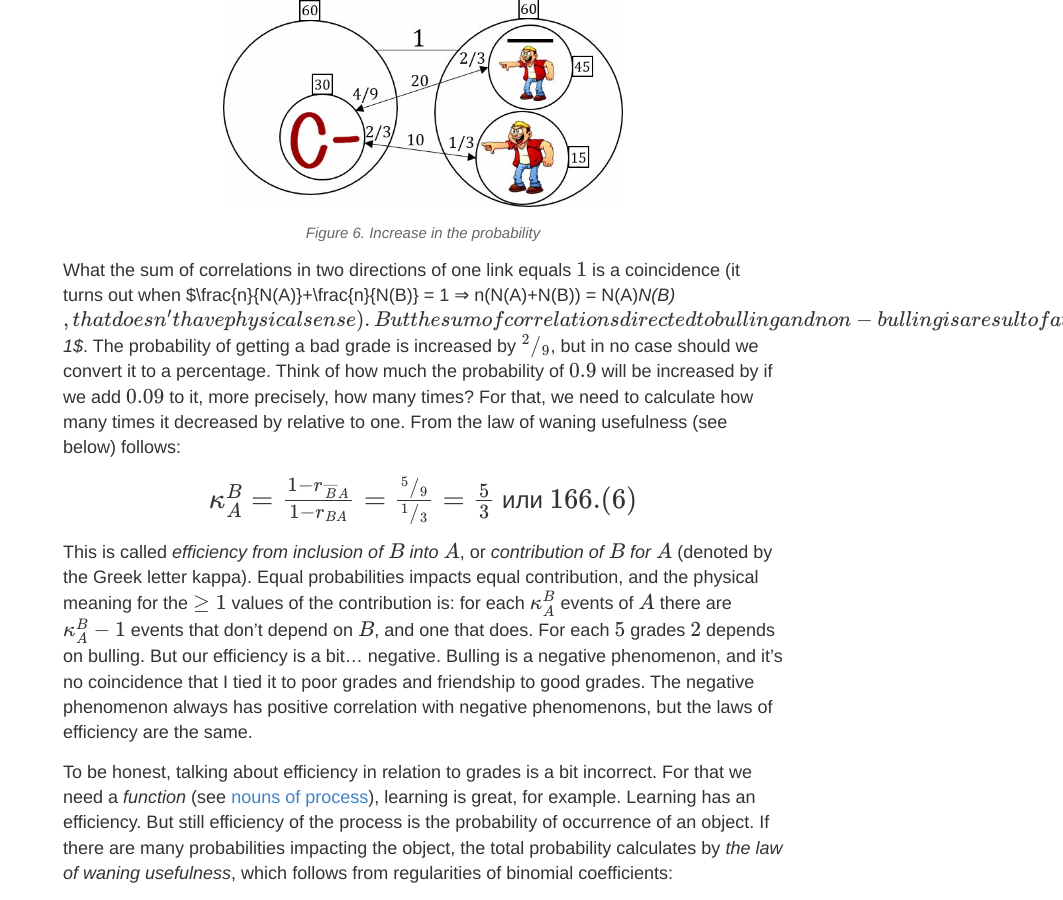
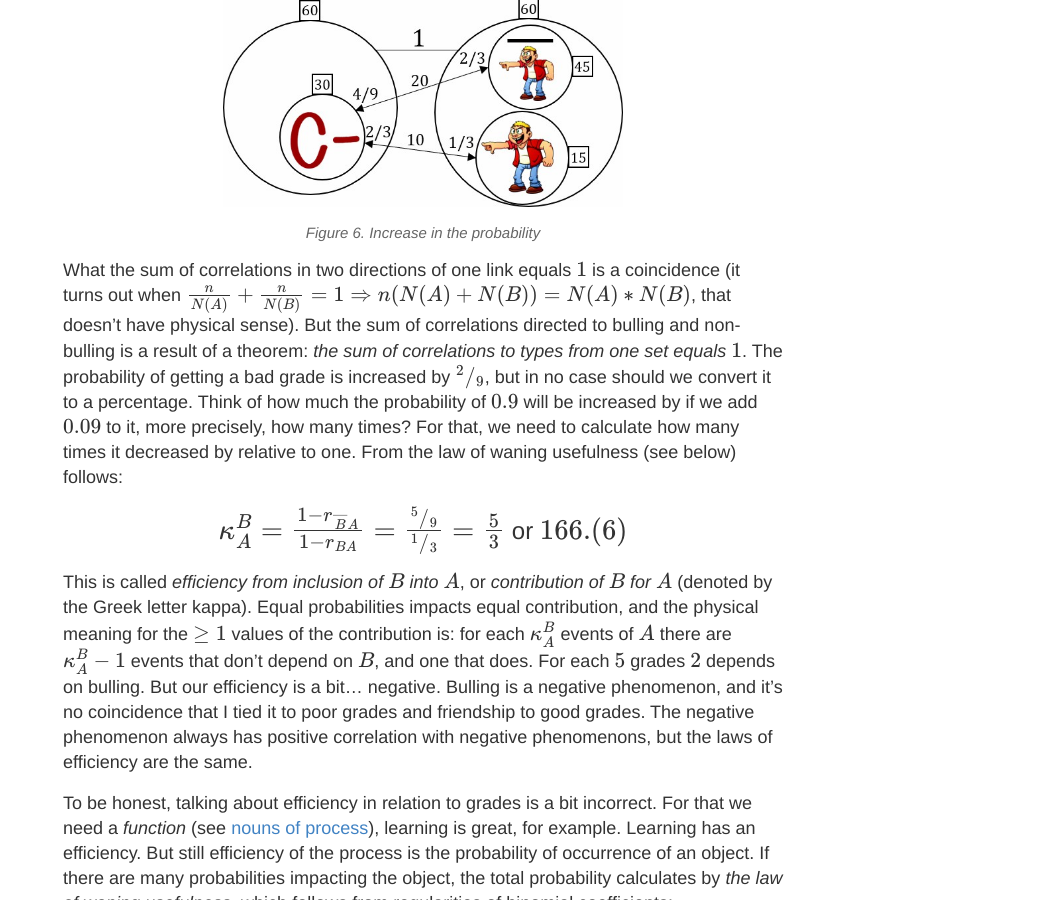
Before and after one commit to cherv11/Theory-of-Everything, a Jekyll site: the page built from works/en/PSS.md, in a window 1280 px wide and 900 px high, scrolled down 4430 px. Shown: the whole window, without its empty margins (217-1280 px from the left). Built offline with Jekyll 4.4.1, drawn with Linux system fonts in a browser that asks for light colours; some of the changed text lies outside the part shown.

```diff
--- a/works/en/PSS.md
+++ b/works/en/PSS.md
@@ -53,7 +53,7 @@ But, of course, this is a mistake. If you draw up heatmaps of the schools in the
 
 <p>
     <img class="pimg" src="../../../images/PSS/4.jpg" width=400>
-    <p class="pdesc">Figure 4. Factors which impacts the presence of bulling and the level of grades</p>
+    <p class="pdesc">Figure 4. Factors which impact the presence of bulling and the level of grades</p>
 </p>
 
 $α_i^{w_i}$ object is any subset in the set of all schools containing the information about correlation between the presence of bulling and poor grades. It can be not only a student as a set of grades (this is why we didn't add him), but also a whole school, city, one class, the influence of other students in the school on one or many grades of a particular student, or the certain pair of students — these are different levels of abstraction. Factors influencing a correlation are factors influencing correlating sets: the presence of student's friends and the level of parent's pressure on the students who inclined to bull the others. By identifying these factors, you can make predictions for the level of bulling and the fairness of giving grades in a particular school and, as a result, predict the $w_i$ correlation. This also allows you to identify theorems: there are less poor grades in the schools where students are more friendly; there are more bulling in the schools where the level of parent's pressure is higher.
@@ -80,10 +80,10 @@ Let's count how much the probability of rating bad is increased in comparison wi
     <p class="pdesc">Figure 6. Increase in the probability</p>
 </p>
 
-What the sum of correlations in two directions of one link equals $1$ is a coincidence (it turns out when $\frac{n}{N(A)}+\frac{n}{N(B)} = 1 ⇒ n(N(A)+N(B)) = N(A)*N(B)$, that doesn't have physical sense). But the sum of correlations directed to bulling and non-bulling is a result of a theorem: *the sum of correlations to types from one set equals $1$*. The probability of getting a bad grade is increased by $^2/_9$, but in no case should we convert it to a percentage. Think of how much the probability of $0.9$ will be increased by if we add $0.09$ to it, more precisely, how many times? For that, we need to calculate how many times it decreased by relative to one. From the law of waning usefulness (see below) follows:
+What the sum of correlations in two directions of one link equals $1$ is a coincidence (it turns out when $\frac{n}{N(A)}+\frac{n}{N(B)} = 1 ⇒ n(N(A)+N(B)) = N(A)\*N(B)$, that doesn't have physical sense). But the sum of correlations directed to bulling and non-bulling is a result of a theorem: *the sum of correlations to types from one set equals $1$*. The probability of getting a bad grade is increased by $^2/\_9$, but in no case should we convert it to a percentage. Think of how much the probability of $0.9$ will be increased by if we add $0.09$ to it, more precisely, how many times? For that, we need to calculate how many times it decreased by relative to one. From the law of waning usefulness (see below) follows:
 
 <p style="font-size: 24px; text-align: center">
-$κ_A^B = \frac{1-r_{\overset{—}{B}A}}{1-r_{BA}} = \frac{^5⁄_9}{^1⁄_3} = \frac{5}{3}$  или $166.(6)%$
+$κ_A^B = \frac{1-r_{\overset{—}{B}A}}{1-r_{BA}} = \frac{^5⁄_9}{^1⁄_3} = \frac{5}{3}$ or $166.(6)%$
 </p>
 
 This is called *efficiency from inclusion of $B$ into $A$*, or *contribution of $B$ for $A$* (denoted by the Greek letter kappa). Equal probabilities impacts equal contribution, and the physical meaning for the $≥ 1$ values of the contribution is: for each $κ_A^B$ events of $A$ there are $κ_A^B-1$ events that don't depend on $B$, and one that does. For each $5$ grades $2$ depends on bulling. But our efficiency is a bit... negative. Bulling is a negative phenomenon, and it's no coincidence that I tied it to poor grades and friendship to good grades. The negative phenomenon always has positive correlation with negative phenomenons, but the laws of efficiency are the same.
@@ -133,14 +133,14 @@ And vice versa, to calculate one exact value of the contribution between two set
 
 <p style="text-align: center">$ρ_1=0.45*2=0.9; ρ_2=0.5*1.75=0.875; ρ_3=0.05*15=0.75$</p>
 
-Nothing. Any experienced player will tell you that $15x$ on green is very little. The potential to change your positive balance in the pocket $A$ is negative. This literally means if you place $10$ bets on red, you will get $9$ back. In the system in the figure $12$ there is a function of advancing the balance and the money you won. The probability $^3/_7$ means that for each $7$ dollars $3$ puts in your wallet (and $4$ covers the costs of the bet). The losses do not correlate with the function of advancing the balance. Let's use the formula of calculating the contribution:
+Nothing. Any experienced player will tell you that $15x$ on green is very little. The potential to change your positive balance in the pocket $A$ is negative. This literally means if you place $10$ bets on red, you will get $9$ back. In the system in the figure $12$ there is a function of advancing the balance and the money you won. The probability $^3/\_7$ means that for each $7$ dollars $3$ puts in your wallet (and $4$ covers the costs of the bet). The losses do not correlate with the function of advancing the balance. Let's use the formula of calculating the contribution:
 
 <p>
     <img class="pimg" src="../../../images/PSS/12.jpg" width=400>
     <p class="pdesc">Figure 12. Wagers of the roulette</p>
 </p>
 
-To have a gain in this roulette betting on random color (with the probability of $^1/_3$ each) you need the sum of all risks to be more than $1$. If we change the coefficient only for the green field, each $30$ bets will win you $9+8.75+x=30$ when the sum of the risks equals $1$. Yes, I accidentally invented mathematical expectation and called it *the coefficient of fortune of the system $A$*:
+To have a gain in this roulette betting on random color (with the probability of $^1/\_3$ each) you need the sum of all risks to be more than $1$. If we change the coefficient only for the green field, each $30$ bets will win you $9+8.75+x=30$ when the sum of the risks equals $1$. Yes, I accidentally invented mathematical expectation and called it *the coefficient of fortune of the system $A$*:
 
 <p style="text-align: center">$K_A^f = \displaystyle\sum_{i:0 < r_{iA} < 1}{ρ_A^i}$</p>
 
```
Also changed, not shown: works/en/ABIW.md (+1 -1 lines), works/ru/ABIW.md (+1 -1 lines), works/ru/PSS.md (+3 -3 lines).
